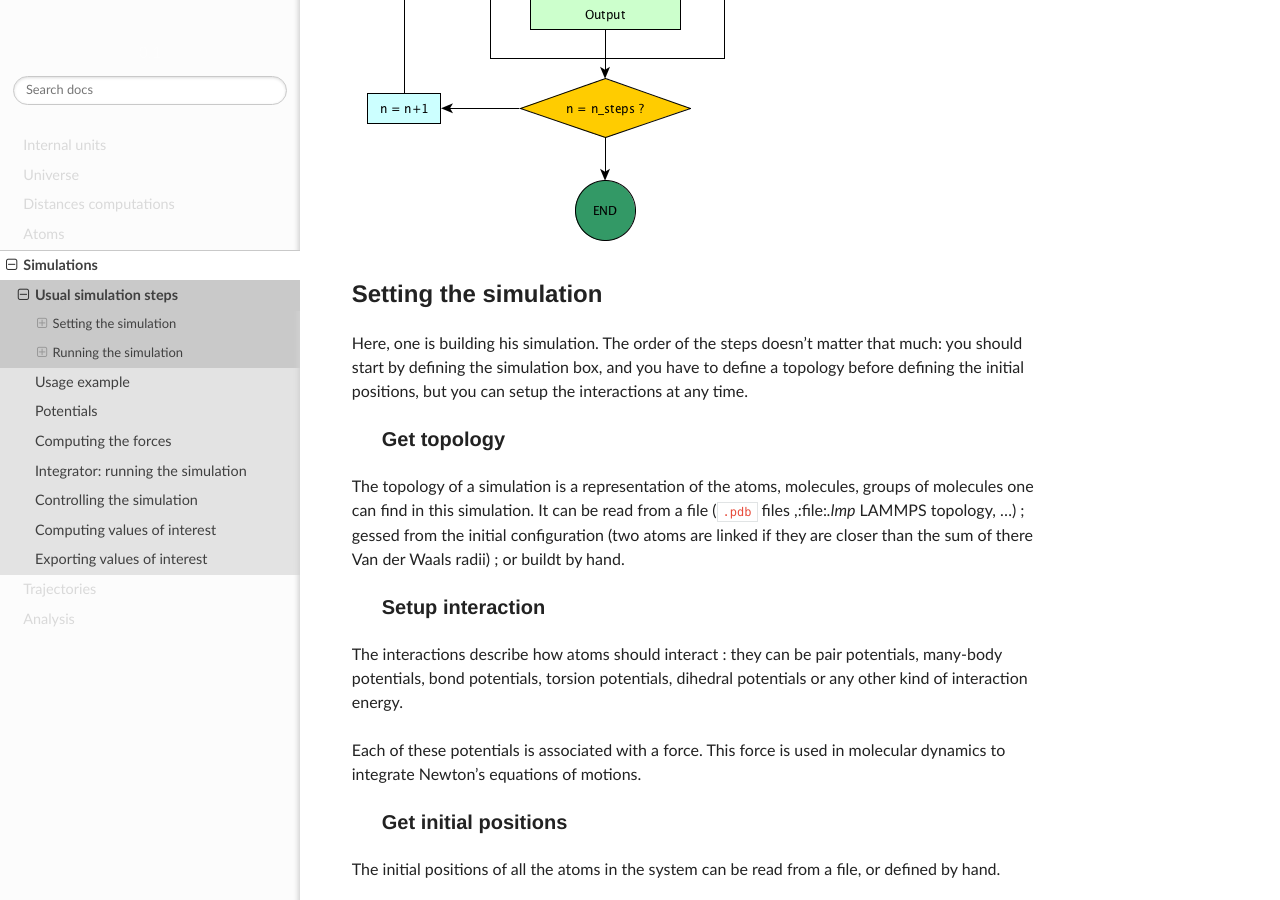
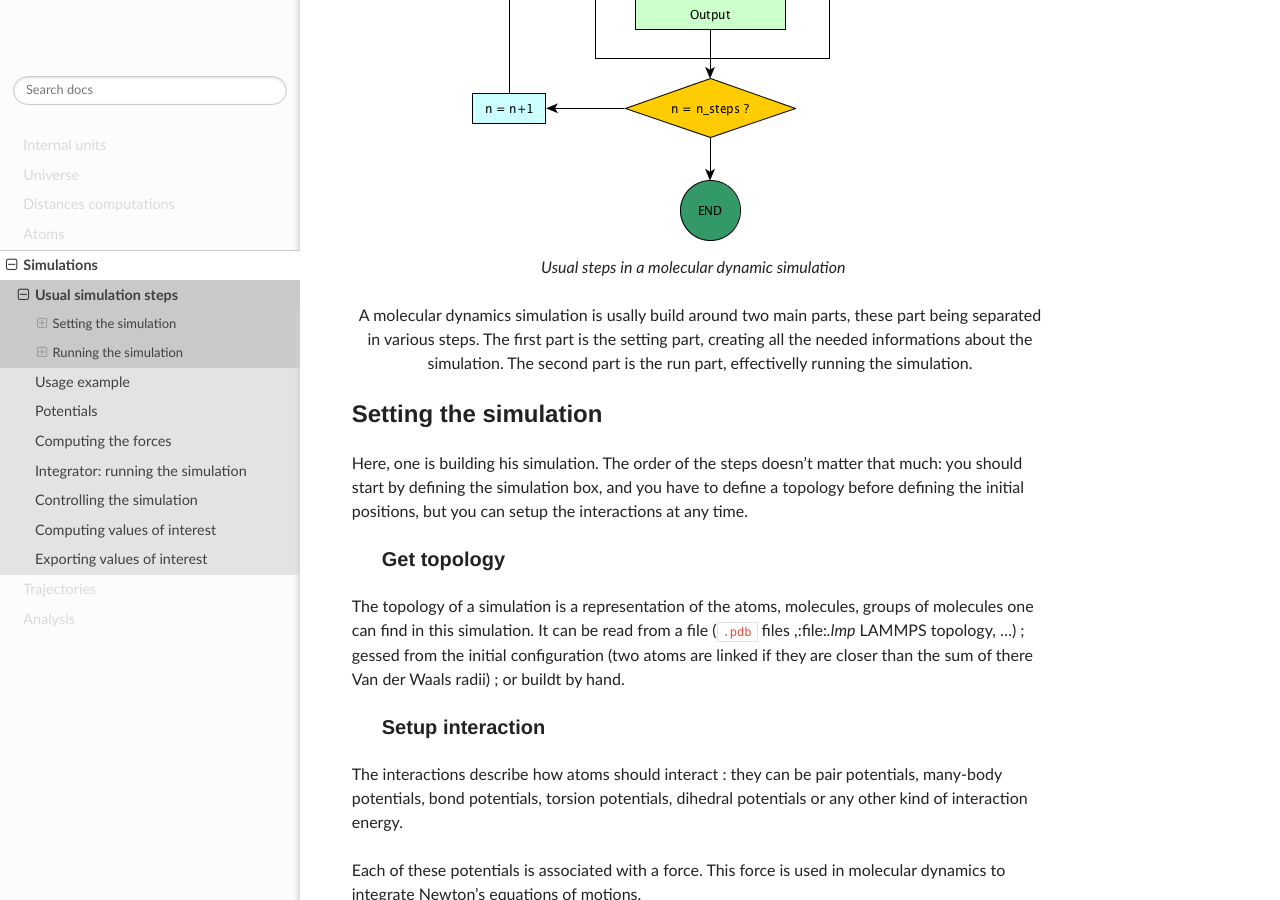
Before and after one commit to Luthaf/Jumos.jl, a Sphinx documentation site: the page built from doc/simulations/steps.rst, in a window 1280 px wide and 900 px high, scrolled down 1417 px. Built offline with Sphinx 7.4.7 and the Read the Docs theme 2.0.0, drawn with Linux system fonts in a browser that asks for light colours; some of the changed text lies outside the part shown.

Commit message:
[doc] Better MD steps figure

```diff
--- a/doc/simulations/steps.rst
+++ b/doc/simulations/steps.rst
@@ -16,9 +16,19 @@ run, the three main steps are computing the forces from the potentials,
 integrating the movement and outputing the quantities of interest : trajectories,
 energy, temperature, pressure, `etc.`
 
-These two parts are summarised in the figure below.
+These two parts are summarised in the figure :ref:`fig-MD_steps`.
 
-.. image:: /static/img/MD_steps.*
+.. _fig-MD_steps:
+.. figure:: /static/img/MD_steps.*
+    :alt: Usual steps in a molecular dynamic simulation
+    :align: center
+
+    Usual steps in a molecular dynamic simulation
+
+    A molecular dynamics simulation is usally build around two main parts, these
+    part being separated in various steps. The first part is the setting part,
+    creating all the needed informations about the simulation. The second part
+    is the run part, effectivelly running the simulation.
 
 Setting the simulation
 ----------------------
```
Also changed, not shown: doc/static/img/MD_steps.png, 2 other files.
